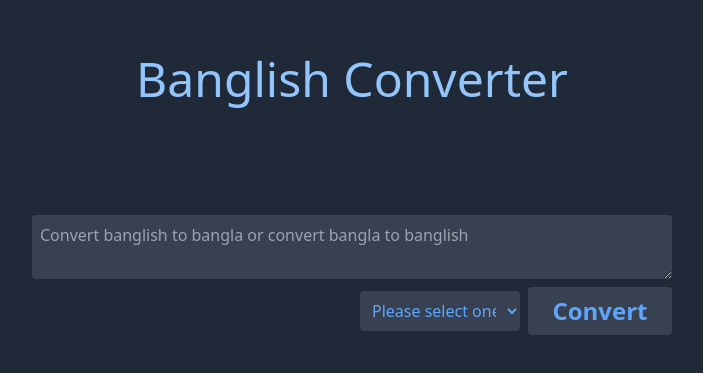
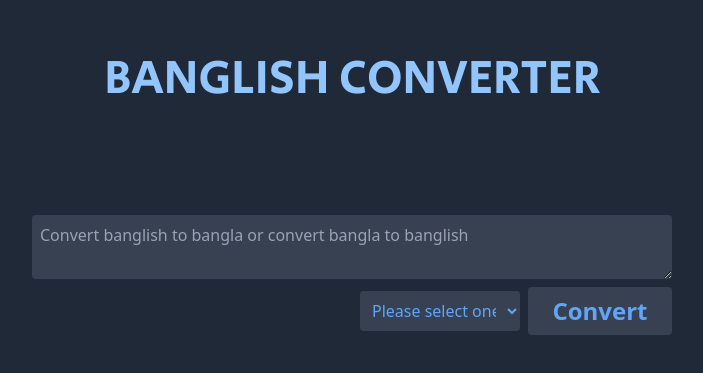
Before and after one commit to sheaksadi/ai_banglish_translator, a Nuxt app: page / in a window 1280 px wide. Shown: the part 157-530 px from the top of the page, without its empty margins (288-991 px from the left). Built offline with nearby package versions, Linux system fonts and the light colour scheme.

Commit message:
changed font size

```diff
--- a/app.vue
+++ b/app.vue
@@ -2,7 +2,7 @@
   <div>
     <loading-bar :loading="loading.value" class="absolute top-0 left-0"></loading-bar>
     <div class="h-screen bg-gray-800 items-center  justify-center flex flex-col">
-      <h1 class="text-blue-300 text-5xl mb-28 capitalize">Banglish converter</h1>
+      <h1 class="text-blue-300 text-5xl mb-28 title">BANGLISH CONVERTER</h1>
 
       <div class="flex items-center justify-center w-full flex-col">
 
@@ -175,3 +175,9 @@ async function sendMessage(message) {
 
 
 </script>
+<style>
+@import url('https://fonts.googleapis.com/css2?family=Secular+One&display=swap');
+.title{
+  font-family: 'Secular One', sans-serif;
+}
+</style>
```
